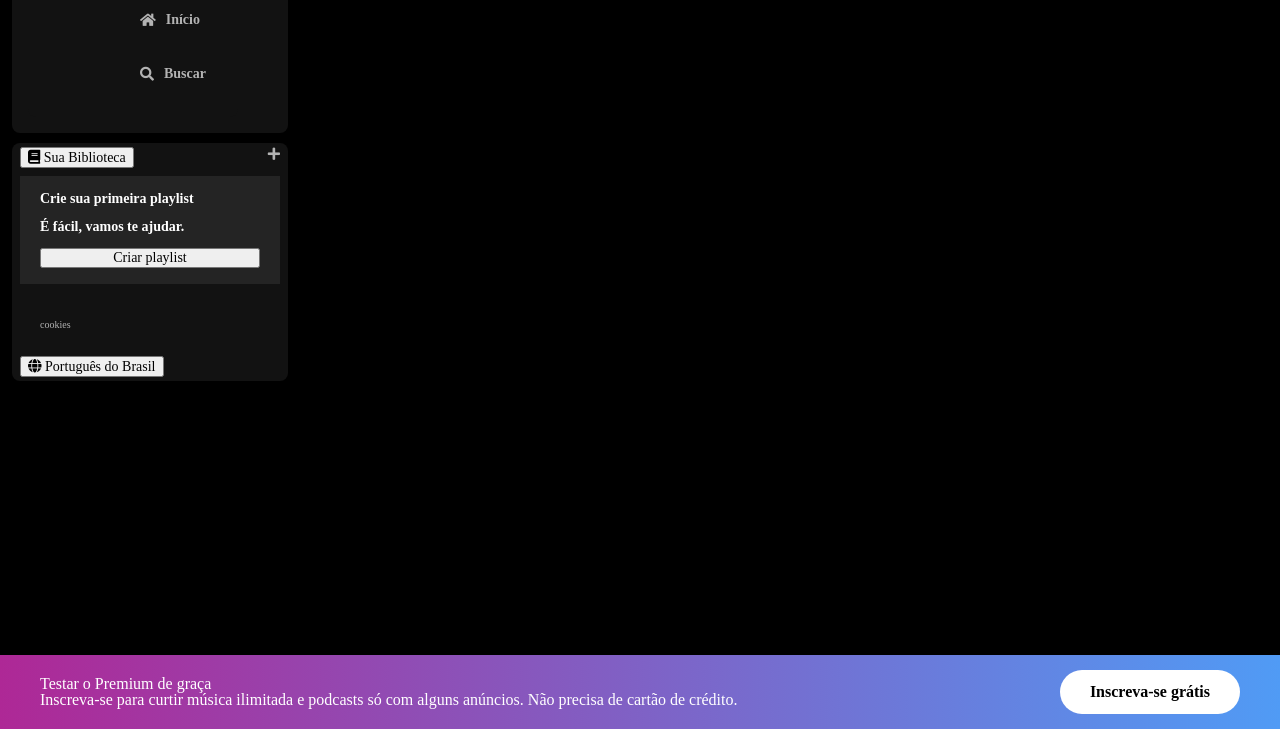
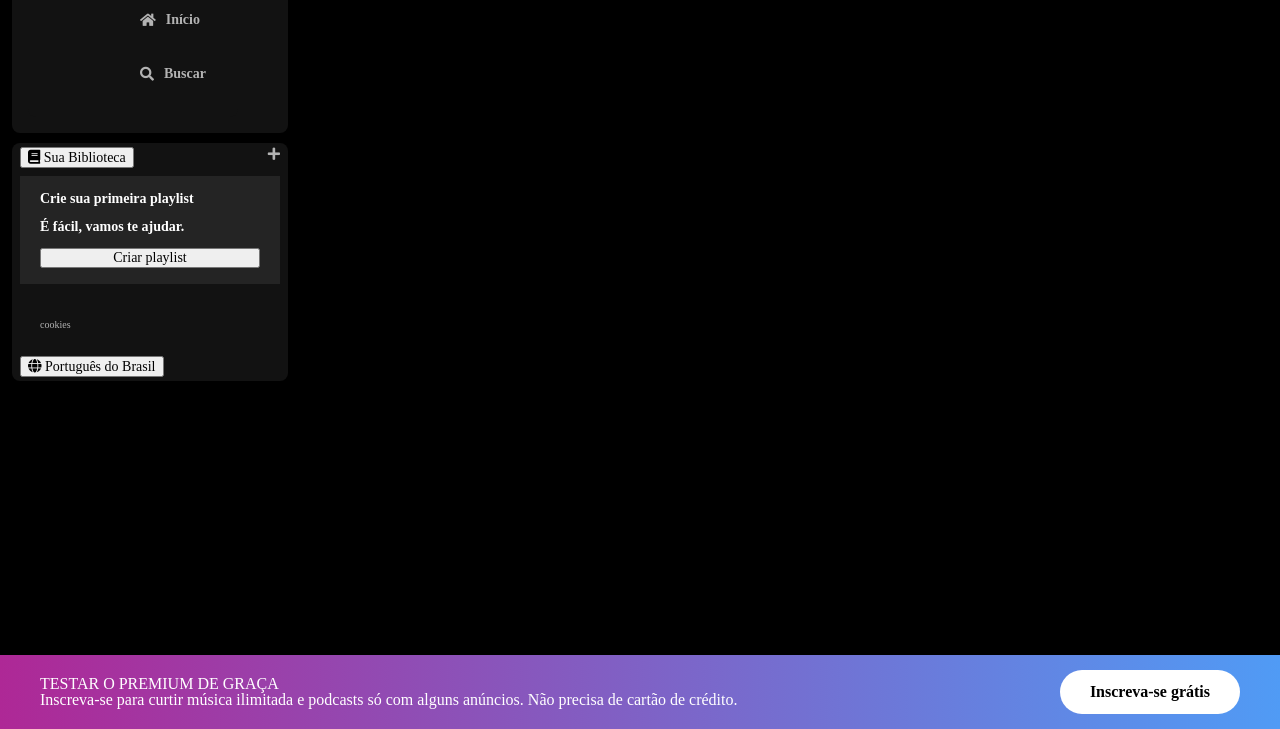
Before and after one commit to andreesantt/Spotfy-Clone, a plain HTML site: page clonefy/index.html in a window 1280 px wide. Shown: the part 71-800 px from the top of the page. Drawn offline with Linux system fonts and the light colour scheme.

Commit message:
altera o texto do disclaimer para letras maiúsculas e ajusta o estilo do botão de inscrição

```diff
--- a/clonefy/index.html
+++ b/clonefy/index.html
@@ -73,7 +73,7 @@
         <footer>
             <div class="disclaimer-premium">
                 <div class="disclaimer-text">
-                    <p class="disclaimer-premium__title">Testar o Premium de graça</p>
+                    <p class="disclaimer-premium__title">TESTAR O PREMIUM DE GRAÇA</p>
                     <p class="disclaimer-premium__subtitle">
                         Inscreva-se para curtir música ilimitada e podcasts só com alguns anúncios. Não precisa de cartão de crédito.
                     </p>
```
Also changed, not shown: clonefy/sidebar-footer.css (line endings or trailing spaces).
